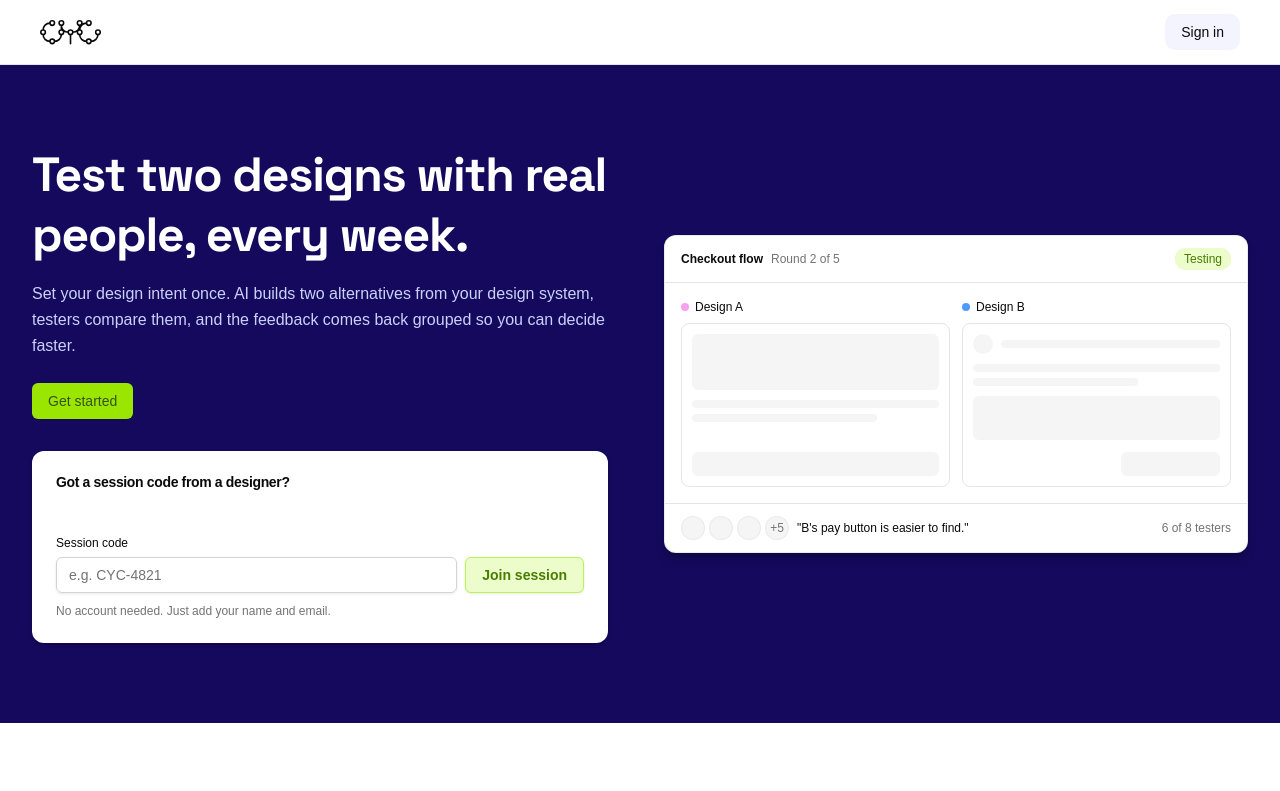
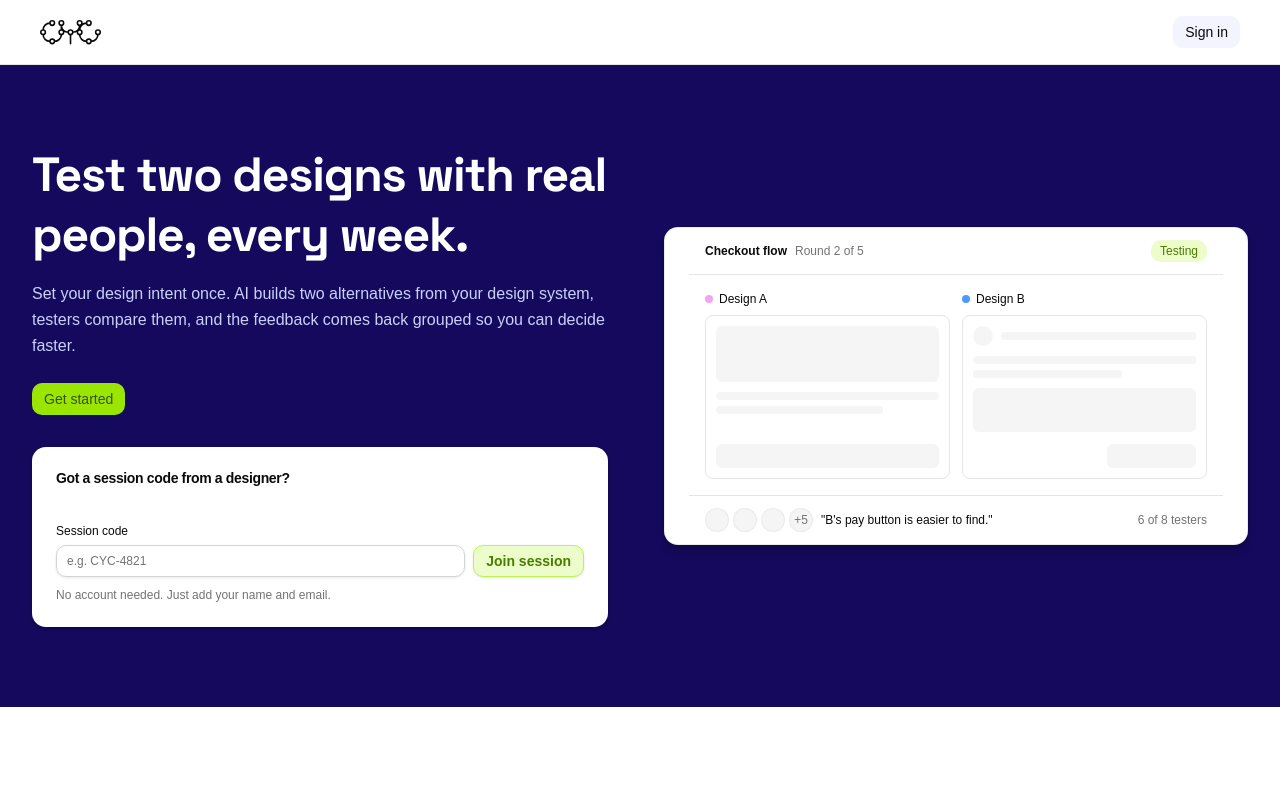
Before and after one commit to cyc-senior/cyc-monorepo, a Next.js app in the folder apps/frontend/: page / in a window 1280 px wide. Shown: the top 791 px of the page. Built offline with nearby package versions, Linux system fonts and the light colour scheme; no server answers; a web font is replaced by a local one.

Commit message:
style: align button, input, and card primitives with Figma Hi-fi v2 geometry (h-8, rounded-10, rounded-14, p-6)

```diff
--- a/apps/frontend/src/app/(dashboard)/first-run/page.tsx
+++ b/apps/frontend/src/app/(dashboard)/first-run/page.tsx
@@ -65,14 +65,14 @@ export default function FirstRunScreen6Page() {
       {/* Options Cards (Node 814:9809) */}
       <div className="grid grid-cols-1 md:grid-cols-2 gap-6 w-full max-w-4xl">
         {/* Option 1: Create a workspace (Node 814:9810) */}
-        <div className="rounded-2xl border bg-card text-card-foreground p-8 flex flex-col justify-between shadow-xs hover:border-primary/50 transition-colors">
+        <div className="rounded-[14px] border border-border bg-card text-card-foreground p-6 flex flex-col justify-between shadow-xs hover:border-primary/50 transition-colors">
           <div className="space-y-4">
-            <div className="h-12 w-12 rounded-full bg-lime-100 dark:bg-lime-950/40 text-lime-700 dark:text-lime-400 flex items-center justify-center">
-              <HugeIcon icon={Building01Icon} size={24} />
+            <div className="h-10 w-10 rounded-full bg-lime-100 dark:bg-lime-950/40 text-lime-700 dark:text-lime-400 flex items-center justify-center">
+              <HugeIcon icon={Building01Icon} size={20} />
             </div>
 
             <div className="space-y-2">
-              <h2 className="text-xl font-bold text-foreground font-heading">
+              <h2 className="text-lg font-bold text-foreground font-heading">
                 Create a workspace
               </h2>
               <p className="text-sm text-muted-foreground leading-relaxed">
@@ -81,22 +81,22 @@ export default function FirstRunScreen6Page() {
             </div>
           </div>
 
-          <div className="pt-8 mt-auto">
-            <Button asChild className="w-full h-11 text-sm font-semibold rounded-xl">
+          <div className="pt-6 mt-auto">
+            <Button asChild className="w-full h-8 text-sm font-semibold rounded-[10px]">
               <Link href="/workspaces/new">Create workspace</Link>
             </Button>
           </div>
         </div>
 
         {/* Option 2: Join testing session with a code (Node 814:9823) */}
-        <div className="rounded-2xl border bg-card text-card-foreground p-8 flex flex-col justify-between shadow-xs hover:border-primary/50 transition-colors">
+        <div className="rounded-[14px] border border-border bg-card text-card-foreground p-6 flex flex-col justify-between shadow-xs hover:border-primary/50 transition-colors">
           <div className="space-y-4">
-            <div className="h-12 w-12 rounded-full bg-blue-100 dark:bg-blue-950/40 text-blue-700 dark:text-blue-400 flex items-center justify-center">
-              <HugeIcon icon={Key01Icon} size={24} />
+            <div className="h-10 w-10 rounded-full bg-blue-100 dark:bg-blue-950/40 text-blue-700 dark:text-blue-400 flex items-center justify-center">
+              <HugeIcon icon={Key01Icon} size={20} />
             </div>
 
             <div className="space-y-2">
-              <h2 className="text-xl font-bold text-foreground font-heading">
+              <h2 className="text-lg font-bold text-foreground font-heading">
                 Join testing session with a code
               </h2>
               <p className="text-sm text-muted-foreground leading-relaxed">
@@ -105,7 +105,7 @@ export default function FirstRunScreen6Page() {
             </div>
           </div>
 
-          <form onSubmit={handleJoinSession} className="space-y-3 pt-6 mt-auto" noValidate>
+          <form onSubmit={handleJoinSession} className="space-y-3 pt-4 mt-auto" noValidate>
             {joinError && (
               <Alert variant="destructive" className="py-2">
                 <HugeIcon icon={AlertCircleIcon} size={16} />
@@ -125,7 +125,7 @@ export default function FirstRunScreen6Page() {
                   setSessionCode(e.target.value.toUpperCase());
                   if (joinError) setJoinError(null);
                 }}
-                className="h-10 text-sm font-mono uppercase"
+                className="h-8 text-sm font-mono uppercase"
               />
             </div>
 
@@ -133,11 +133,11 @@ export default function FirstRunScreen6Page() {
               type="submit"
               variant="outline"
               disabled={isJoining}
-              className="w-full h-11 text-sm font-semibold rounded-xl cursor-pointer"
+              className="w-full h-8 text-sm font-semibold rounded-[10px] cursor-pointer"
             >
               {isJoining ? (
                 <>
-                  <Loader2 className="h-4 w-4 mr-2 animate-spin" />
+                  <Loader2 className="h-3.5 w-3.5 mr-2 animate-spin" />
                   <span>Joining...</span>
                 </>
               ) : (
--- a/apps/frontend/src/app/(dashboard)/workspaces/new/page.tsx
+++ b/apps/frontend/src/app/(dashboard)/workspaces/new/page.tsx
@@ -136,8 +136,8 @@ export default function CreateWorkspaceScreen8Page() {
   };
 
   return (
-    <div className="max-w-2xl mx-auto px-6 py-12 flex flex-col justify-center min-h-[calc(100vh-4rem)]">
-      <div className="rounded-2xl border bg-card text-card-foreground p-8 shadow-sm">
+    <div className="max-w-xl mx-auto px-6 py-12 flex flex-col justify-center min-h-[calc(100vh-4rem)]">
+      <div className="rounded-[14px] border border-border bg-card text-card-foreground p-6 shadow-xs">
         <form onSubmit={handleSubmit} noValidate className="space-y-6">
           {/* Header (Node 814:9817) */}
           <div className="space-y-1">
--- a/apps/frontend/src/components/ui/button.tsx
+++ b/apps/frontend/src/components/ui/button.tsx
@@ -4,7 +4,7 @@ import { cn } from "cn"
 import { Slot } from "radix-ui"
 
 const buttonVariants = cva(
-  "inline-flex shrink-0 items-center justify-center gap-2 rounded-md text-sm font-medium whitespace-nowrap transition-all outline-none focus-visible:border-ring focus-visible:ring-[3px] focus-visible:ring-ring/50 disabled:pointer-events-none disabled:opacity-50 aria-invalid:border-destructive aria-invalid:ring-destructive/20 dark:aria-invalid:ring-destructive/40 [&_svg]:pointer-events-none [&_svg]:shrink-0 [&_svg:not([class*='size-'])]:size-4",
+  "inline-flex shrink-0 items-center justify-center gap-2 rounded-[10px] text-sm font-medium whitespace-nowrap transition-all outline-none focus-visible:border-ring focus-visible:ring-[3px] focus-visible:ring-ring/50 disabled:pointer-events-none disabled:opacity-50 aria-invalid:border-destructive aria-invalid:ring-destructive/20 dark:aria-invalid:ring-destructive/40 [&_svg]:pointer-events-none [&_svg]:shrink-0 [&_svg:not([class*='size-'])]:size-4",
   {
     variants: {
       variant: {
@@ -12,7 +12,7 @@ const buttonVariants = cva(
         destructive:
           "bg-destructive text-white hover:bg-destructive/90 focus-visible:ring-destructive/20 dark:bg-destructive/60 dark:focus-visible:ring-destructive/40",
         outline:
-          "border bg-background shadow-xs hover:bg-accent hover:text-accent-foreground dark:border-input dark:bg-input/30 dark:hover:bg-input/50",
+          "border border-border bg-background shadow-xs hover:bg-accent hover:text-accent-foreground dark:border-input dark:bg-input/30 dark:hover:bg-input/50",
         secondary:
           "bg-secondary text-secondary-foreground hover:bg-secondary/80",
         ghost:
@@ -20,14 +20,14 @@ const buttonVariants = cva(
         link: "text-primary underline-offset-4 hover:underline",
       },
       size: {
-        default: "h-9 px-4 py-2 has-[>svg]:px-3",
-        xs: "h-6 gap-1 rounded-md px-2 text-xs has-[>svg]:px-1.5 [&_svg:not([class*='size-'])]:size-3",
-        sm: "h-8 gap-1.5 rounded-md px-3 has-[>svg]:px-2.5",
-        lg: "h-10 rounded-md px-6 has-[>svg]:px-4",
-        icon: "size-9",
-        "icon-xs": "size-6 rounded-md [&_svg:not([class*='size-'])]:size-3",
-        "icon-sm": "size-8",
-        "icon-lg": "size-10",
+        default: "h-8 px-3 py-1.5 has-[>svg]:px-2.5",
+        xs: "h-6 gap-1 rounded-[8px] px-2 text-xs has-[>svg]:px-1.5 [&_svg:not([class*='size-'])]:size-3",
+        sm: "h-7 gap-1.5 rounded-[8px] px-2.5 text-xs has-[>svg]:px-2",
+        lg: "h-10 rounded-[10px] px-5 has-[>svg]:px-3.5",
+        icon: "size-8 rounded-[10px]",
+        "icon-xs": "size-6 rounded-[8px] [&_svg:not([class*='size-'])]:size-3",
+        "icon-sm": "size-7 rounded-[8px]",
+        "icon-lg": "size-10 rounded-[10px]",
       },
     },
     defaultVariants: {
--- a/apps/frontend/src/components/ui/card.tsx
+++ b/apps/frontend/src/components/ui/card.tsx
@@ -6,7 +6,7 @@ function Card({ className, ...props }: React.ComponentProps<"div">) {
     <div
       data-slot="card"
       className={cn(
-        "flex flex-col gap-6 rounded-xl border bg-card py-6 text-card-foreground shadow-sm",
+        "flex flex-col gap-6 rounded-[14px] border border-border bg-card p-6 text-card-foreground shadow-xs",
         className
       )}
       {...props}
@@ -19,7 +19,7 @@ function CardHeader({ className, ...props }: React.ComponentProps<"div">) {
     <div
       data-slot="card-header"
       className={cn(
-        "@container/card-header grid auto-rows-min grid-rows-[auto_auto] items-start gap-2 px-6 has-data-[slot=card-action]:grid-cols-[1fr_auto] [.border-b]:pb-6",
+        "@container/card-header flex flex-col gap-1.5",
         className
       )}
       {...props}
@@ -31,7 +31,7 @@ function CardTitle({ className, ...props }: React.ComponentProps<"div">) {
   return (
     <div
       data-slot="card-title"
-      className={cn("leading-none font-semibold", className)}
+      className={cn("leading-tight font-semibold tracking-tight text-foreground", className)}
       {...props}
     />
   )
@@ -52,7 +52,7 @@ function CardAction({ className, ...props }: React.ComponentProps<"div">) {
     <div
       data-slot="card-action"
       className={cn(
-        "col-start-2 row-span-2 row-start-1 self-start justify-self-end",
+        "self-start justify-self-end",
         className
       )}
       {...props}
@@ -64,7 +64,7 @@ function CardContent({ className, ...props }: React.ComponentProps<"div">) {
   return (
     <div
       data-slot="card-content"
-      className={cn("px-6", className)}
+      className={cn("", className)}
       {...props}
     />
   )
@@ -74,7 +74,7 @@ function CardFooter({ className, ...props }: React.ComponentProps<"div">) {
   return (
     <div
       data-slot="card-footer"
-      className={cn("flex items-center px-6 [.border-t]:pt-6", className)}
+      className={cn("flex items-center", className)}
       {...props}
     />
   )
--- a/apps/frontend/src/components/ui/input.tsx
+++ b/apps/frontend/src/components/ui/input.tsx
@@ -12,8 +12,8 @@ function Input({ className, type, error, ...props }: InputProps) {
       data-slot="input"
       aria-invalid={error ? true : props["aria-invalid"]}
       className={cn(
-        "h-9 w-full min-w-0 rounded-md border border-input bg-transparent px-3 py-1 text-base shadow-xs transition-[color,box-shadow] outline-none selection:bg-primary selection:text-primary-foreground file:inline-flex file:h-7 file:border-0 file:bg-transparent file:text-sm file:font-medium file:text-foreground placeholder:text-muted-foreground disabled:pointer-events-none disabled:cursor-not-allowed disabled:opacity-50 md:text-sm dark:bg-input/30",
-        "focus-visible:border-ring focus-visible:ring-[3px] focus-visible:ring-ring/50",
+        "h-8 w-full min-w-0 rounded-[10px] border border-input bg-transparent px-2.5 py-1 text-sm shadow-xs transition-[color,box-shadow] outline-none selection:bg-primary selection:text-primary-foreground placeholder:text-muted-foreground disabled:pointer-events-none disabled:cursor-not-allowed disabled:opacity-50 dark:bg-input/30",
+        "focus-visible:border-ring focus-visible:ring-[2px] focus-visible:ring-ring/50",
         "aria-invalid:border-destructive aria-invalid:ring-destructive/20 dark:aria-invalid:ring-destructive/40",
         error && "border-destructive focus-visible:ring-destructive",
         className
```
